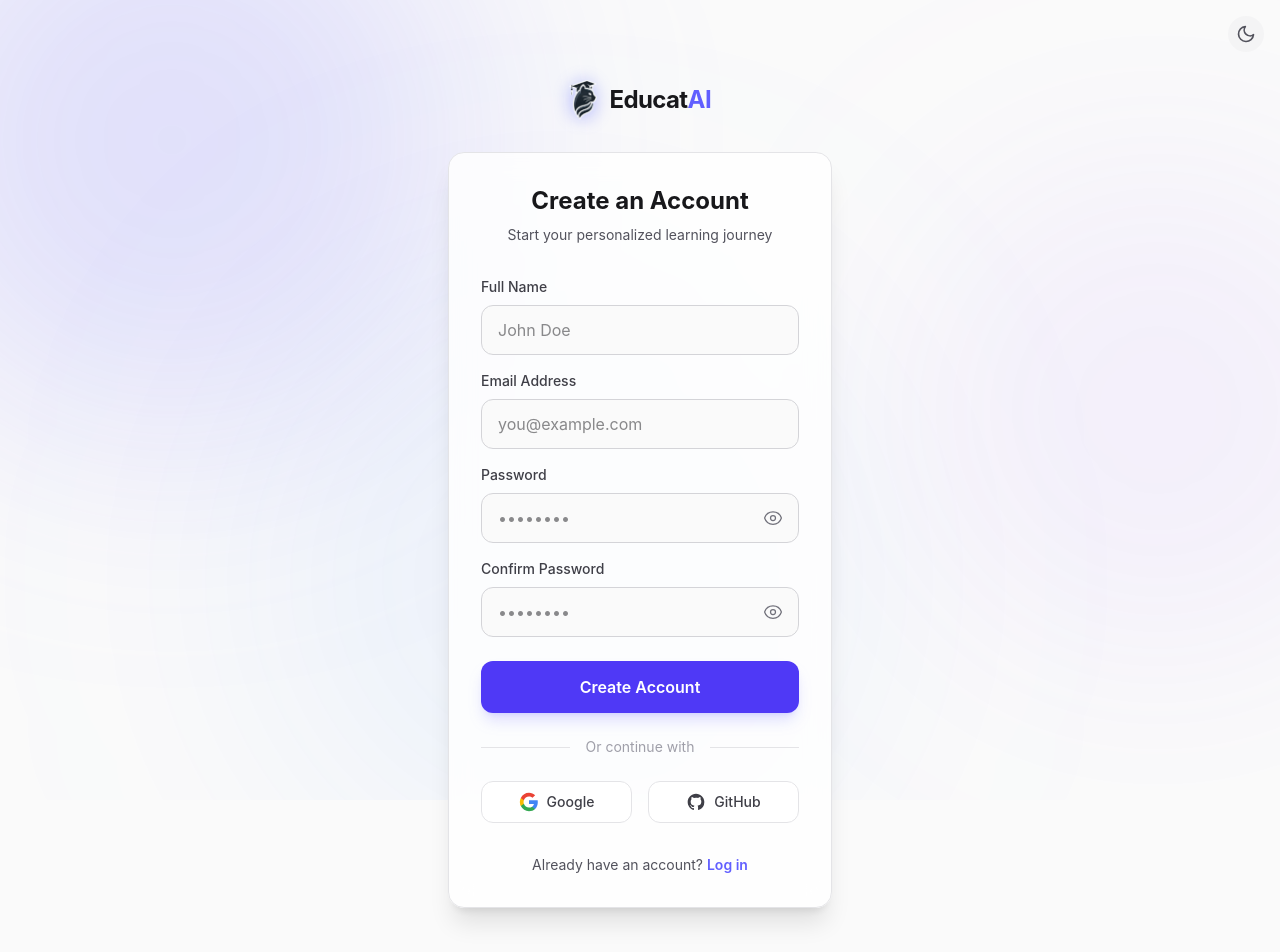
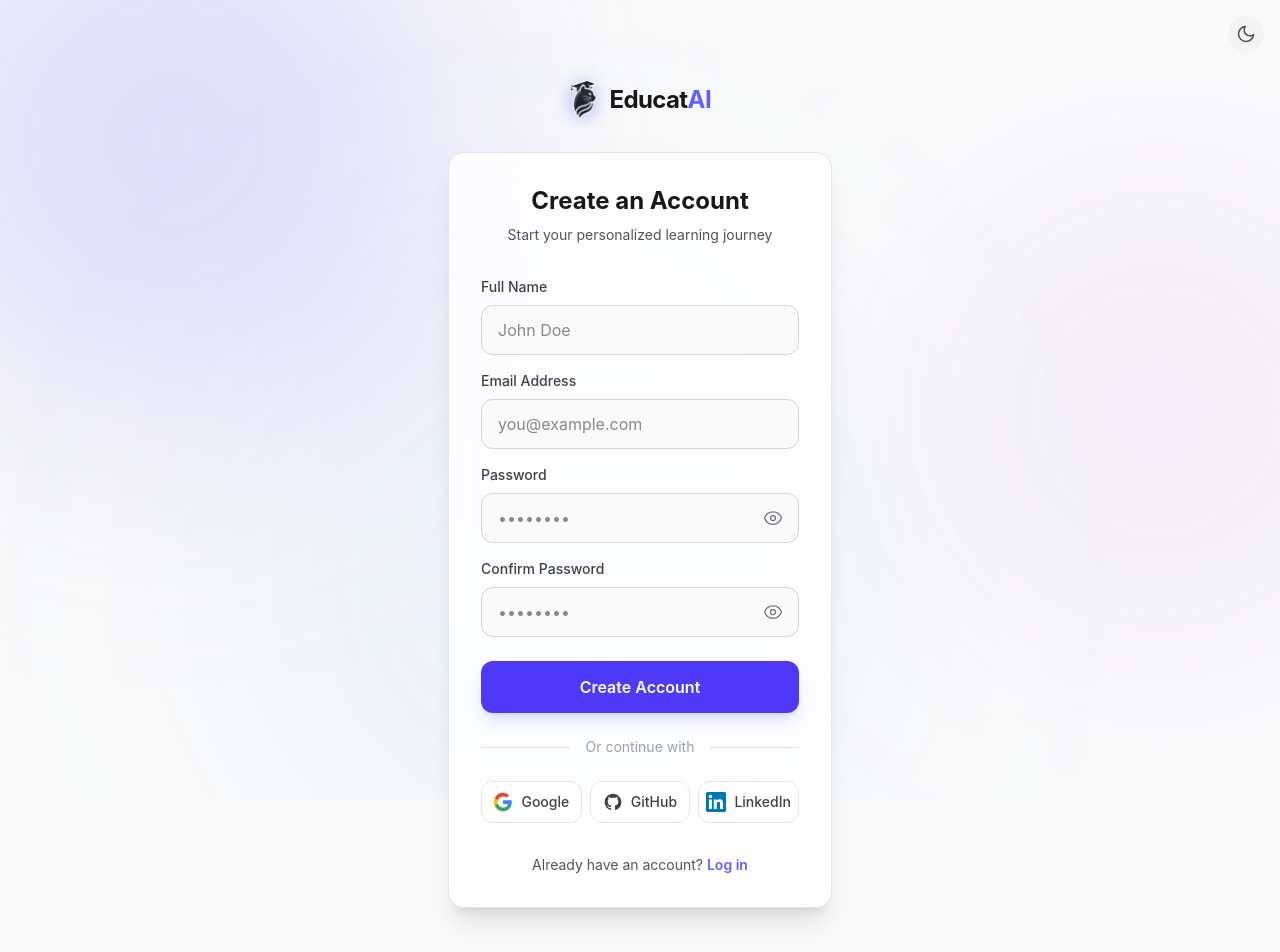
Before and after one commit to AgSpades/educat-anokha, a React (Vite) app in the folder client/: page /register in a window 1280 px wide. Shown: the top 952 px of the page. Built offline with nearby package versions, Linux system fonts and the light colour scheme.

Commit message:
feat: Add LinkedIn social login option and adjust button grid layout in authentication forms.

```diff
--- a/client/src/auth-components/LoginForm.tsx
+++ b/client/src/auth-components/LoginForm.tsx
@@ -79,7 +79,7 @@
                 <div className={`flex-1 h-px ${darkMode ? 'bg-zinc-800' : 'bg-zinc-200'}`}></div>
             </div>
 
-            <div className="grid grid-cols-2 gap-4 animate-fade-in-up animation-delay-700 opacity-0">
+            <div className="grid grid-cols-3 gap-2 animate-fade-in-up animation-delay-700 opacity-0">
                 <button className={`flex items-center justify-center gap-2 py-2.5 rounded-xl border transition-all duration-300 hover:bg-zinc-50 dark:hover:bg-zinc-800 hover:scale-[1.02] active:scale-[0.98] ${darkMode ? 'border-zinc-800 bg-zinc-900 text-white' : 'border-zinc-200 bg-white text-zinc-700'}`}>
                     <svg className="w-5 h-5" viewBox="0 0 24 24" fill="none" xmlns="http://www.w3.org/2000/svg"><path d="M22.56 12.25c0-.78-.07-1.53-.2-2.25H12v4.26h5.92c-.26 1.37-1.04 2.53-2.21 3.31v2.77h3.57c2.08-1.92 3.28-4.74 3.28-8.09z" fill="#4285F4" /><path d="M12 23c2.97 0 5.46-.98 7.28-2.66l-3.57-2.77c-.98.66-2.23 1.06-3.71 1.06-2.86 0-5.29-1.93-6.16-4.53H2.18v2.84C3.99 20.53 7.7 23 12 23z" fill="#34A853" /><path d="M5.84 14.09c-.22-.66-.35-1.36-.35-2.09s.13-1.43.35-2.09V7.07H2.18C1.43 8.55 1 10.22 1 12s.43 3.45 1.18 4.93l2.85-2.22.81-.62z" fill="#FBBC05" /><path d="M12 5.38c1.62 0 3.06.56 4.21 1.64l3.15-3.15C17.45 2.09 14.97 1 12 1 7.7 1 3.99 3.47 2.18 7.07l3.66 2.84c.87-2.6 3.3-4.53 6.16-4.53z" fill="#EA4335" /></svg>
                     <span className="text-sm font-medium">Google</span>
@@ -87,6 +87,12 @@
                 <button className={`flex items-center justify-center gap-2 py-2.5 rounded-xl border transition-all duration-300 hover:bg-zinc-50 dark:hover:bg-zinc-800 hover:scale-[1.02] active:scale-[0.98] ${darkMode ? 'border-zinc-800 bg-zinc-900 text-white' : 'border-zinc-200 bg-white text-zinc-700'}`}>
                     <svg className="w-5 h-5" fill="currentColor" viewBox="0 0 24 24" aria-hidden="true"><path fillRule="evenodd" d="M12 2C6.477 2 2 6.484 2 12.017c0 4.425 2.865 8.18 6.839 9.504.5.092.682-.217.682-.483 0-.237-.008-.868-.013-1.703-2.782.605-3.369-1.343-3.369-1.343-.454-1.158-1.11-1.466-1.11-1.466-.908-.62.069-.608.069-.608 1.003.07 1.531 1.032 1.531 1.032.892 1.53 2.341 1.088 2.91.832.092-.647.35-1.088.636-1.338-2.22-.253-4.555-1.113-4.555-4.951 0-1.093.39-1.988 1.029-2.688-.103-.253-.446-1.272.098-2.65 0 0 .84-.27 2.75 1.026A9.564 9.564 0 0112 6.844c.85.004 1.705.115 2.504.337 1.909-1.296 2.747-1.027 2.747-1.027.546 1.379.202 2.398.1 2.651.64.7 1.028 1.595 1.028 2.688 0 3.848-2.339 4.695-4.566 4.943.359.309.678.92.678 1.855 0 1.338-.012 2.419-.012 2.747 0 .268.18.58.688.482A10.019 10.019 0 0022 12.017C22 6.484 17.522 2 12 2z" clipRule="evenodd"></path></svg>
                     <span className="text-sm font-medium">GitHub</span>
+                </button>
+                <button className={`flex items-center justify-center gap-2 py-2.5 rounded-xl border transition-all duration-300 hover:bg-zinc-50 dark:hover:bg-zinc-800 hover:scale-[1.02] active:scale-[0.98] ${darkMode ? 'border-zinc-800 bg-zinc-900 text-white' : 'border-zinc-200 bg-white text-zinc-700'}`}>
+                    <svg className="w-5 h-5" viewBox="0 0 24 24" fill="currentColor" xmlns="http://www.w3.org/2000/svg">
+                        <path d="M20.447 20.452h-3.554v-5.569c0-1.328-.027-3.037-1.852-3.037-1.853 0-2.136 1.445-2.136 2.939v5.667H9.351V9h3.414v1.561h.046c.477-.9 1.637-1.85 3.37-1.85 3.601 0 4.267 2.37 4.267 5.455v6.286zM5.337 7.433c-1.144 0-2.063-.926-2.063-2.065 0-1.138.92-2.063 2.063-2.063 1.14 0 2.064.925 2.064 2.063 0 1.139-.925 2.065-2.064 2.065zm1.782 13.019H3.555V9h3.564v11.452zM22.225 0H1.771C.792 0 0 .774 0 1.729v20.542C0 23.227.792 24 1.771 24h20.451C23.2 24 24 23.227 24 22.271V1.729C24 .774 23.2 0 22.222 0h.003z" fill="#0077B5" />
+                    </svg>
+                    <span className="text-sm font-medium">LinkedIn</span>
                 </button>
             </div>
 
--- a/client/src/auth-components/RegisterForm.tsx
+++ b/client/src/auth-components/RegisterForm.tsx
@@ -137,7 +137,7 @@
                 <div className={`flex-1 h-px ${darkMode ? 'bg-zinc-800' : 'bg-zinc-200'}`}></div>
             </div>
 
-            <div className="grid grid-cols-2 gap-4 animate-fade-in-up animation-delay-700 opacity-0">
+            <div className="grid grid-cols-3 gap-2 animate-fade-in-up animation-delay-700 opacity-0">
                 <button className={`flex items-center justify-center gap-2 py-2.5 rounded-xl border transition-all duration-300 hover:bg-zinc-50 dark:hover:bg-zinc-800 hover:scale-[1.02] active:scale-[0.98] ${darkMode ? 'border-zinc-800 bg-zinc-900 text-white' : 'border-zinc-200 bg-white text-zinc-700'}`}>
                     <svg className="w-5 h-5" viewBox="0 0 24 24" fill="none" xmlns="http://www.w3.org/2000/svg"><path d="M22.56 12.25c0-.78-.07-1.53-.2-2.25H12v4.26h5.92c-.26 1.37-1.04 2.53-2.21 3.31v2.77h3.57c2.08-1.92 3.28-4.74 3.28-8.09z" fill="#4285F4" /><path d="M12 23c2.97 0 5.46-.98 7.28-2.66l-3.57-2.77c-.98.66-2.23 1.06-3.71 1.06-2.86 0-5.29-1.93-6.16-4.53H2.18v2.84C3.99 20.53 7.7 23 12 23z" fill="#34A853" /><path d="M5.84 14.09c-.22-.66-.35-1.36-.35-2.09s.13-1.43.35-2.09V7.07H2.18C1.43 8.55 1 10.22 1 12s.43 3.45 1.18 4.93l2.85-2.22.81-.62z" fill="#FBBC05" /><path d="M12 5.38c1.62 0 3.06.56 4.21 1.64l3.15-3.15C17.45 2.09 14.97 1 12 1 7.7 1 3.99 3.47 2.18 7.07l3.66 2.84c.87-2.6 3.3-4.53 6.16-4.53z" fill="#EA4335" /></svg>
                     <span className="text-sm font-medium">Google</span>
@@ -145,6 +145,12 @@
                 <button className={`flex items-center justify-center gap-2 py-2.5 rounded-xl border transition-all duration-300 hover:bg-zinc-50 dark:hover:bg-zinc-800 hover:scale-[1.02] active:scale-[0.98] ${darkMode ? 'border-zinc-800 bg-zinc-900 text-white' : 'border-zinc-200 bg-white text-zinc-700'}`}>
                     <svg className="w-5 h-5" fill="currentColor" viewBox="0 0 24 24" aria-hidden="true"><path fillRule="evenodd" d="M12 2C6.477 2 2 6.484 2 12.017c0 4.425 2.865 8.18 6.839 9.504.5.092.682-.217.682-.483 0-.237-.008-.868-.013-1.703-2.782.605-3.369-1.343-3.369-1.343-.454-1.158-1.11-1.466-1.11-1.466-.908-.62.069-.608.069-.608 1.003.07 1.531 1.032 1.531 1.032.892 1.53 2.341 1.088 2.91.832.092-.647.35-1.088.636-1.338-2.22-.253-4.555-1.113-4.555-4.951 0-1.093.39-1.988 1.029-2.688-.103-.253-.446-1.272.098-2.65 0 0 .84-.27 2.75 1.026A9.564 9.564 0 0112 6.844c.85.004 1.705.115 2.504.337 1.909-1.296 2.747-1.027 2.747-1.027.546 1.379.202 2.398.1 2.651.64.7 1.028 1.595 1.028 2.688 0 3.848-2.339 4.695-4.566 4.943.359.309.678.92.678 1.855 0 1.338-.012 2.419-.012 2.747 0 .268.18.58.688.482A10.019 10.019 0 0022 12.017C22 6.484 17.522 2 12 2z" clipRule="evenodd"></path></svg>
                     <span className="text-sm font-medium">GitHub</span>
+                </button>
+                <button className={`flex items-center justify-center gap-2 py-2.5 rounded-xl border transition-all duration-300 hover:bg-zinc-50 dark:hover:bg-zinc-800 hover:scale-[1.02] active:scale-[0.98] ${darkMode ? 'border-zinc-800 bg-zinc-900 text-white' : 'border-zinc-200 bg-white text-zinc-700'}`}>
+                    <svg className="w-5 h-5" viewBox="0 0 24 24" fill="currentColor" xmlns="http://www.w3.org/2000/svg">
+                        <path d="M20.447 20.452h-3.554v-5.569c0-1.328-.027-3.037-1.852-3.037-1.853 0-2.136 1.445-2.136 2.939v5.667H9.351V9h3.414v1.561h.046c.477-.9 1.637-1.85 3.37-1.85 3.601 0 4.267 2.37 4.267 5.455v6.286zM5.337 7.433c-1.144 0-2.063-.926-2.063-2.065 0-1.138.92-2.063 2.063-2.063 1.14 0 2.064.925 2.064 2.063 0 1.139-.925 2.065-2.064 2.065zm1.782 13.019H3.555V9h3.564v11.452zM22.225 0H1.771C.792 0 0 .774 0 1.729v20.542C0 23.227.792 24 1.771 24h20.451C23.2 24 24 23.227 24 22.271V1.729C24 .774 23.2 0 22.222 0h.003z" fill="#0077B5" />
+                    </svg>
+                    <span className="text-sm font-medium">LinkedIn</span>
                 </button>
             </div>
 
```
